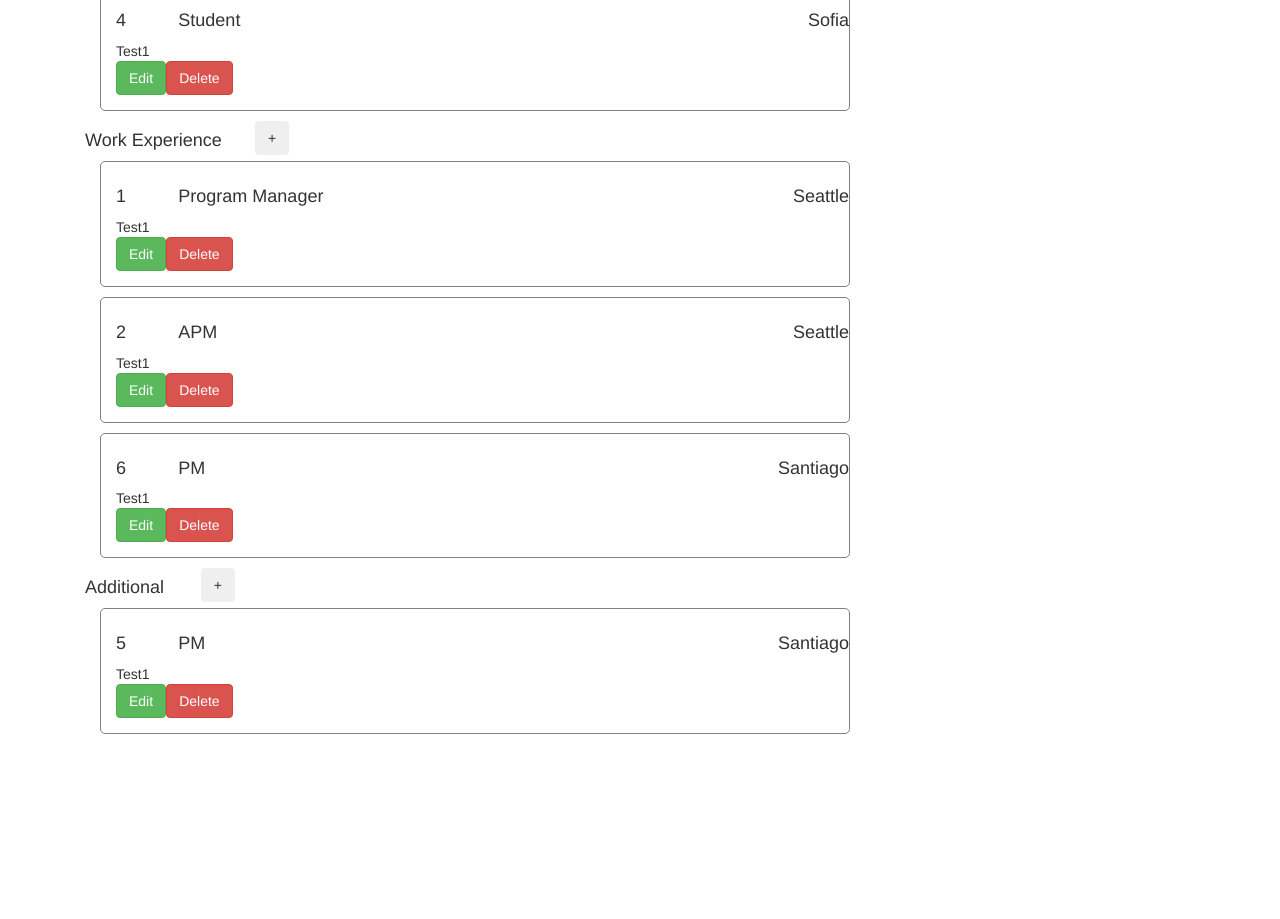
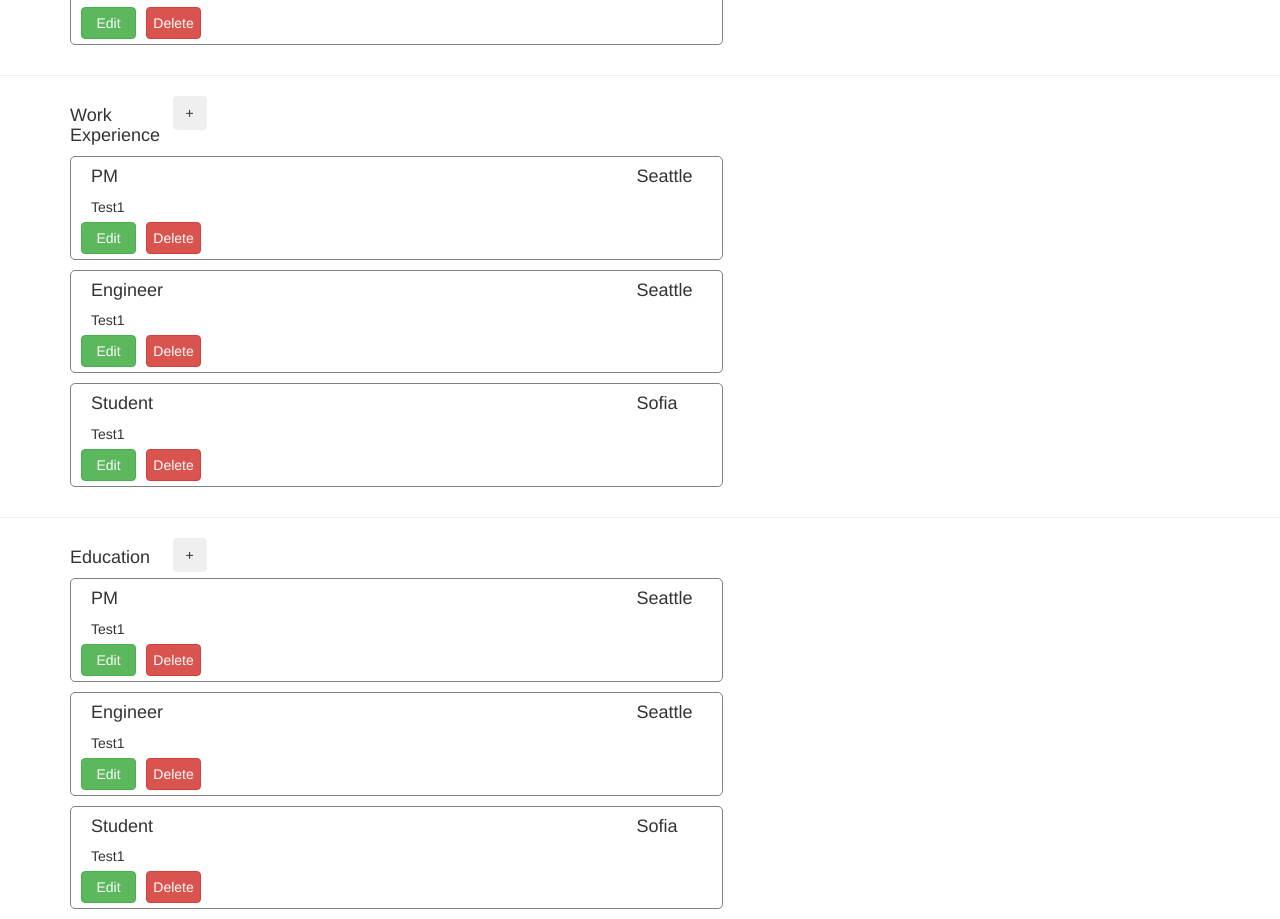
Before and after one commit to orlined/resume, an Angular app: page / in a window 1280 px wide. Shown: the part 420-1339 px from the top of the page. Before the commit the page ends 1165 px from the top, so only its background shows below. Built offline with nearby package versions, Linux system fonts and the light colour scheme.

Commit message:
Further optimized components.

```diff
--- a/src/app/app.component.html
+++ b/src/app/app.component.html
@@ -1 +1,7 @@
-<!--The whole content below can be removed with the new code.-->
+
+
+  <div *ngFor="let section of sections">
+
+        <app-section [sectionName]="section"></app-section>
+
+  </div>
--- a/src/app/app.component.ts
+++ b/src/app/app.component.ts
@@ -6,19 +6,12 @@ import { Component } from '@angular/core';
 
 @Component({
   selector: 'app-root',
-  template:`
-  <app-section></app-section>`,
+  templateUrl:'./app.component.html',
   styleUrls: ['./app.component.css']
 })
 export class AppComponent {
 
+sections=["Education","Work Experience","Education"];
+
 
   }
-
-
-  // clearTitle(){
-  //   this.sec=[];
-  //   this.bul=[];
-  //   this.title="";
-  //   this.place="";
-  // }
--- a/src/app/bullet-data.service.ts
+++ b/src/app/bullet-data.service.ts
@@ -4,7 +4,7 @@ import { Injectable } from '@angular/core';
 @Injectable()
 export class BulletDataService {
 
-//nBul:{in: number,title:string, place:string, bullet:string, whichSection:string}
+
 bulletData: Bullet[]=[{id: 1, title: "PM", place: "Seattle", bullet:"Test1", section:"Education" },
   {id: 2, title: "Program Manager", place: "Seattle", bullet:"Test1", section:"Work" },
   {id: 3, title: "APM", place: "Seattle", bullet:"Test1", section:"Work" },
@@ -21,9 +21,9 @@ bulletData: Bullet[]=[{id: 1, title: "PM", place: "Seattle", bullet:"Test1", sec
 
   }
 
-  getData(){
+  delBullet(index: number){
 
-    return this.bulletData;
+    this.bulletData.splice(index,1);
 
   }
   constructor() { }
--- a/src/app/bullet-form/bullet-form.component.html
+++ b/src/app/bullet-form/bullet-form.component.html
@@ -1,22 +1,22 @@
 <div class="container" [hidden]="seeForm" >
 
     <div class="row">
-        <div class="col-xs-6 " style="border: solid grey 1px; border-radius:5px">
+        <div class="col-md-6 " style="border: solid grey 1px; border-radius:5px; margin-left: 100px; margin-top: 37px">
             <form class="form-group " (ngSubmit)="onSubmit(f)" #f="ngForm">
                 <legend> Enter Bullet</legend>
-                    <div class="row marginBottom">
-                        <div class="col-xs-3">
+                    <div class="row ">
+                        <div class="col-md-3">
                             <label for="title"> Title:</label>
                         </div>
-                        <div class="col-xs-3">
+                        <div class="col-md-3">
                             <input type="text" id="title" ngModel name="title" >
                         </div>
                     </div>
-                    <div class="row marginBottom">
-                        <div class="col-xs-3">
+                    <div class="row ">
+                        <div class="col-md-3">
                             <label for="place"> Enter place: </label>
                         </div>
-                        <div class="col-xs-3">
+                        <div class="col-md-3">
                             <input type="text" id="place"  ngModel name="place" >
                         </div>
                     </div>
@@ -26,9 +26,7 @@
                     </div>
                     <div class="row">
 
-
-                                <button class="btn btn-success marginTop pull-right col-xs-2" style="margin-right:15px" > Submit</button>
-
+                        <button class="btn btn-success marginTop pull-right col-md-2" style="margin-right:15px" > Submit</button>
 
                     </div>
             </form>
--- a/src/app/bullet-form/bullet-form.component.ts
+++ b/src/app/bullet-form/bullet-form.component.ts
@@ -10,7 +10,7 @@ import { BulletDataService } from '../bullet-data.service';
   selector: 'bullet-form',
   templateUrl: './bullet-form.component.html',
   styleUrls: ['./bullet-form.component.css'],
-  providers: [BulletDataService]
+  providers: []
 })
 export class BulletFormComponent implements OnInit {
 
--- a/src/app/bullet/bullet.component.css
+++ b/src/app/bullet/bullet.component.css
@@ -1,6 +1,13 @@
 .margin{
 
 margin-bottom: 10px;
-padding: 10px;
+padding-left: 20px;
+padding-right:0px;
 
 }
+
+.button-margin {
+
+margin: 5px;
+padding: 5px;
+}
--- a/src/app/bullet/bullet.component.html
+++ b/src/app/bullet/bullet.component.html
@@ -1,19 +1,21 @@
 
 <div class="container">
  <div class="row ">
-        <div class="col-md-8">
-            <div class="margin" style="border: solid grey 1px; border-radius:5px; padding:15px">
+        <div class="col-md-7">
+            <div class="margin" style="border: solid grey 1px; border-radius:5px; ">
 
                   <div class="row">
-                        <div class="col-md-1"> <h4>{{id}}</h4></div>
-                        <div class="col-md-6"> <h4> {{transBul.title}} </h4> </div>
-                        <div class="col-md-0.5 pull-right padding: 15px"> <h4> {{transBul.place}} </h4> </div>
+                        <!--<div class="col-md-0.5"> <h5>{{id}}</h5></div>-->
+                        <div class="col-md-5"> <h4> {{transBul.title}} </h4> </div>
+                        <div class="col-md-1 pull-right" style="margin-right: 60px"> <h4> {{transBul.place}} </h4> </div>
                   </div>
 
                   <div class="padding: 15px"> {{transBul.bullet}} </div>
-                  <button class="btn btn-success"> Edit </button>
-                  <button class="btn btn-danger" (click)="deleteBullet(id)" > Delete </button>
 
+                  <div class="row">
+                    <button class="btn btn-success col-md-1 button-margin "> Edit </button>
+                    <button class="btn btn-danger col-md-1 button-margin " (click)="deleteBullet(id)" > Delete </button>
+                  </div>
             </div>
         </div>
   </div>
--- a/src/app/bullet/bullet.component.ts
+++ b/src/app/bullet/bullet.component.ts
@@ -1,27 +1,31 @@
-import { Component, Input, Output, EventEmitter } from '@angular/core';
+import { BulletDataService } from './../bullet-data.service';
+import { Component, Input, Output, EventEmitter, OnInit } from '@angular/core';
 import {FormsModule} from '@angular/forms'
 
 
 @Component({
   selector: 'app-bullet',
   templateUrl: './bullet.component.html' ,
-  styleUrls: ['./bullet.component.css']
+  styleUrls: ['./bullet.component.css'],
+  providers: []
 })
 
-export class BulletComponent   {
+export class BulletComponent implements OnInit  {
 
 @Input() transBul: {id: number, title: string, place: string, bullet: string, section: string } ;
 @Input() id: number;
-
 @Output() delBul = new EventEmitter<number>();
 
 
-  constructor() {
+  constructor(private bulData: BulletDataService) {}
 
-  }
+  ngOnInit(){}
 
 deleteBullet(bulId){
-  this.delBul.emit(bulId);
+
+this.bulData.delBullet(bulId);
+
+ // this.delBul.emit(bulId);
 }
 
 
--- a/src/app/section.component.html
+++ b/src/app/section.component.html
@@ -1,69 +1,24 @@
-
-
 
 <hr>
-<div class="container">
-
+  <div class="container" >
      <div class="row">
-        <div class="col-md-2">
-            <h4 class="col-md-1"> Education</h4>
-            <button class="btn col-md-1.5 pull-right" (click)="flipper(showForm)" (click)="assignSection('Education')"> + </button>
+         <div class="col-md-6 ">
+               <div class="row">
+                    <h4 class="col-md-2"> {{this.sectionName}}</h4>
+                    <button class="btn btn-prm col-md-1.5  pull-left" style="margin-left: 20px" (click)="flipper(showForm)" (click)="assignSection('Education')"> + </button>
                </div>
-    </div>
-
-    <div class="container" [hidden]="!showForm">
-
-                 <div *ngFor="let t of bulList; let i=index">
+                <div  class="row"
+                        *ngFor="let t of bulList; let i=index">
                         <app-bullet
                             [transBul]="t"
                             [id]="i"
                             *ngIf="t.section=='Education'"
-                    (delBul)="deleteBul($event)"></app-bullet>
+                            (delBul)="deleteBul($event)">
+                        </app-bullet>
                 </div>
          </div>
-
-    <div class="row">
-
-        <div class="col-md-6">
-            <h4 class="col-md-4"> Work Experience</h4>
-            <button class="btn btn-prm col-md-1.5 pull-left" (click)="flipper(showForm)" (click)="assignSection('Work')"> + </button>
+                <div class="col-md-6 ">
+                    <bullet-form [seeForm]="showForm" [whichSection]="sect" (newBul)=addBullet($event) (closeForm)="flipper(!$event)"></bullet-form>
                 </div>
     </div>
-
-    <div class="container" [hidden]="!showForm">
-
-                 <div *ngFor="let t of bulList; let i=index">
-                    <app-bullet
-                    [transBul]="t"
-                    [id]="i"
-                    *ngIf="t.section=='Work'"
-                    (delBul)="deleteBul($event)"></app-bullet>
  </div>
-    </div>
-
-    <div class="row">
-
-        <div class="col-md-2">
-            <h4 class="col-md-1"> Additional</h4>
-            <button class="btn btn-prm col-md-1.5 pull-right" (click)="flipper(showForm)" (click)="assignSection('Additional')" (delBul)="deleteBul($event)"> + </button>
-        </div>
-    </div>
-
-    <div class="container" [hidden]="!showForm">
-
-                 <div *ngFor="let t of bulList; let i=index">
-                    <app-bullet
-                    [transBul]="t"
-                    [id]="i"
-                    *ngIf="t.section=='Additional'"
-                    (delBul)="deleteBul($event)"></app-bullet>
-                 </div>
-    </div>
-
-
-    <div class="row">
-
-            <bullet-form class="col-md-6 pull-right" [seeForm]="showForm" [whichSection]="sect" (newBul)=addBullet($event) (closeForm)="flipper(!$event)"></bullet-form>
-
-    </div>
-</div>
--- a/src/app/section.component.ts
+++ b/src/app/section.component.ts
@@ -14,6 +14,8 @@ import {FormsModule} from '@angular/forms'
 
 export class SectionComponent implements OnInit {
 
+@Input() sectionName: string;
+
 sect: string;
 bulList: Bullet[]=[];
 showForm: boolean=true;
@@ -22,6 +24,7 @@ constructor (private bulData: BulletDataService) {}
 
 ngOnInit(){
 this.bulList=this.bulData.bulletData;
+console.log(this.bulList)
 }
 
 
@@ -30,17 +33,9 @@ this.bulList=this.bulData.bulletData;
   }
 
   assignSection(s: string){
-
     this.sect=s;
-
   }
 
-  deleteBul(id: number) {
-    var x;
-    this.bulList.splice(id,1);
 
-    console.log(this.bulList)
-    console.log(id+"deleteBul");
-  }
 
 }
```
Lines whose indentation alone changed are shown as unchanged.
